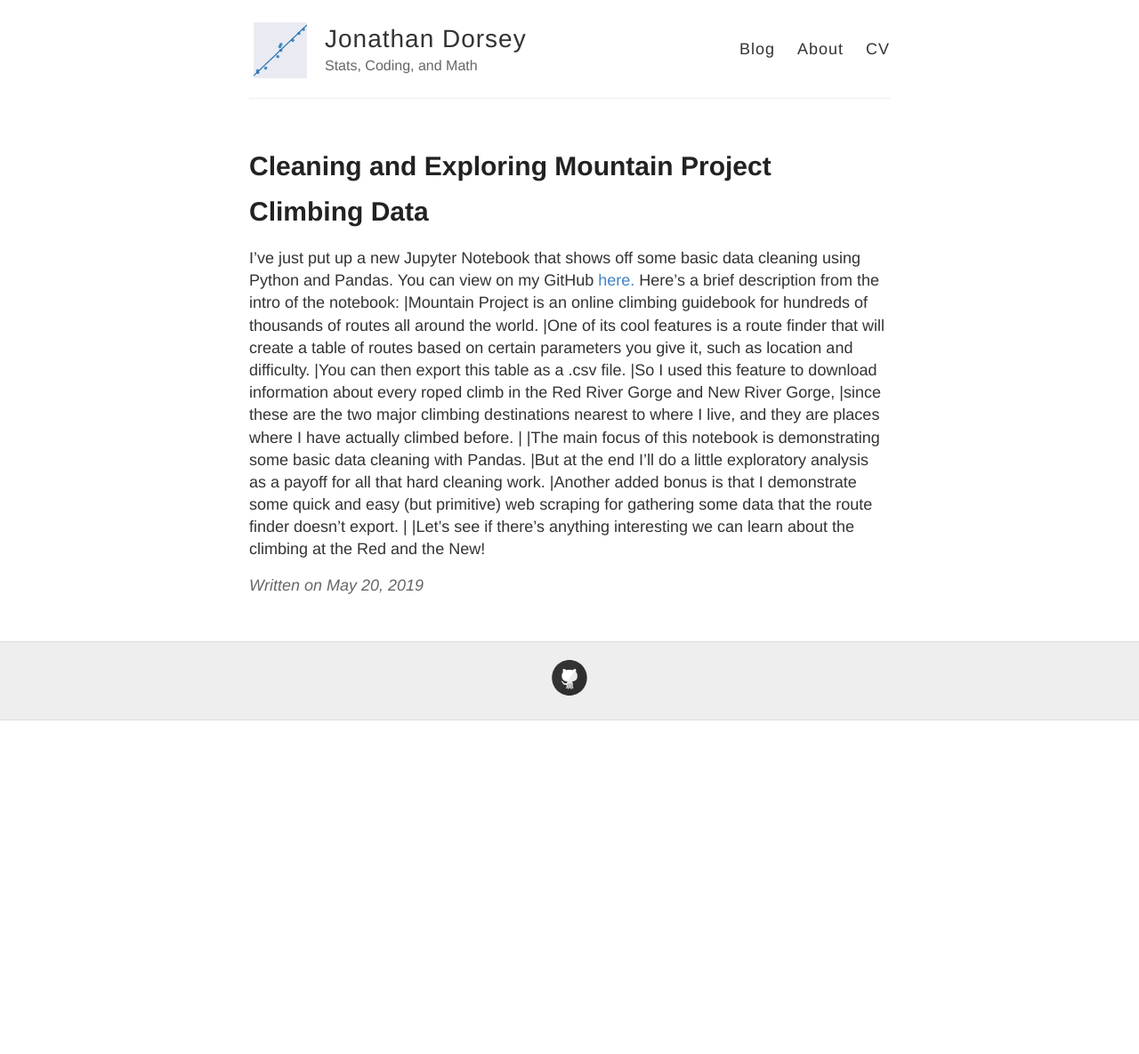
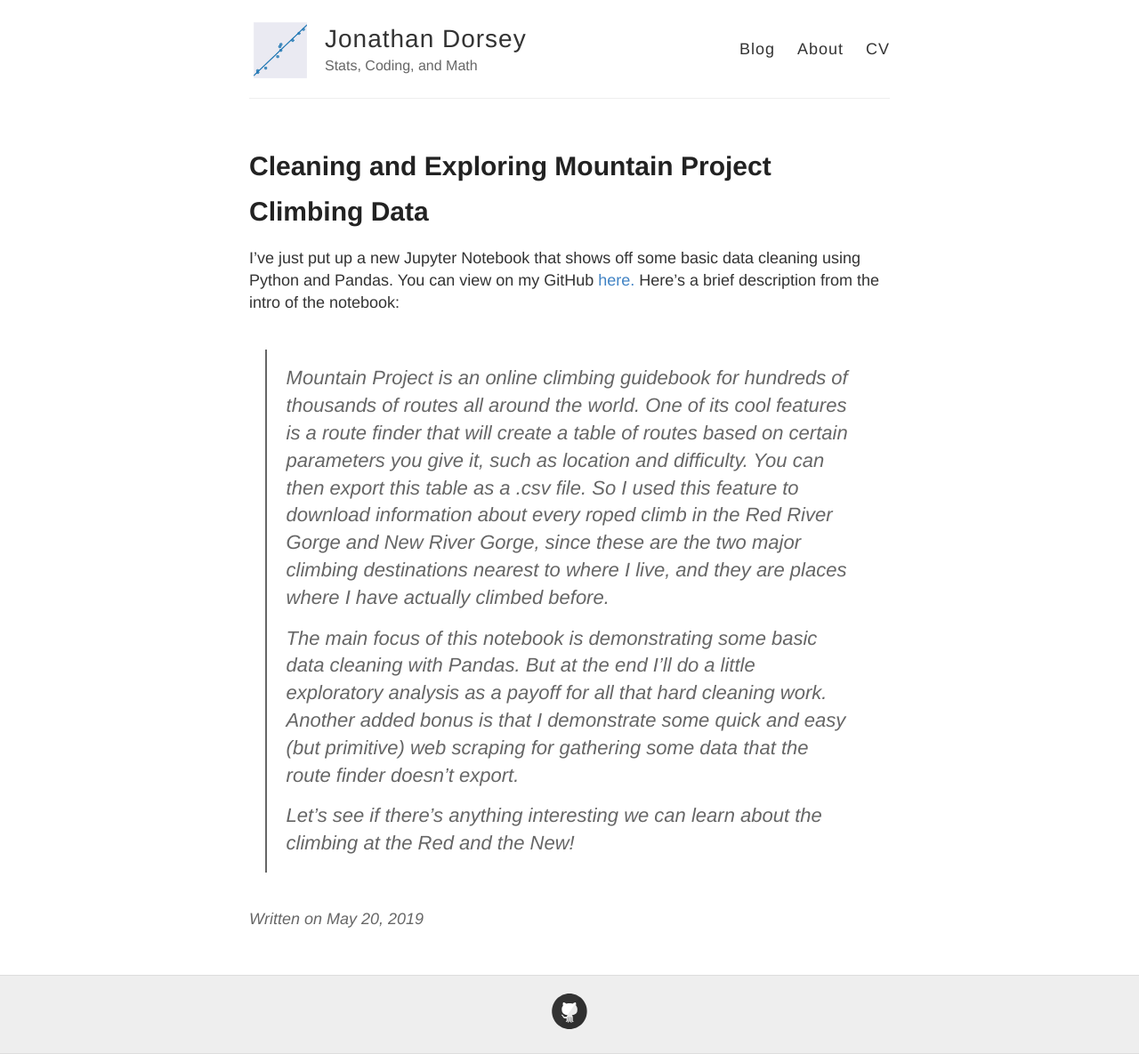
Before and after one commit to jnd18/jnd18.github.io, a Jekyll site: the page built from _posts/2019-05-20-mountain-project-eda.md, in a window 1280 px wide. Shown: the whole page at 89% size. Built offline with Jekyll 4.4.1, drawn with Linux system fonts in a browser that asks for light colours; before the commit the page ends 900 px from its top, so only the background shows below that.

Commit message:
try to fix markdown quoting

```diff
--- a/_posts/2019-05-20-mountain-project-eda.md
+++ b/_posts/2019-05-20-mountain-project-eda.md
@@ -6,14 +6,14 @@
 I've just put up a new Jupyter Notebook that shows off some basic data cleaning using Python and Pandas.
 You can view on my GitHub [here.](https://github.com/jnd18/mountain-project-eda/blob/master/rrg-and-nrg.ipynb)
 Here's a brief description from the intro of the notebook:
-|Mountain Project is an online climbing guidebook for hundreds of thousands of routes all around the world.
-|One of its cool features is a route finder that will create a table of routes based on certain parameters you give it, such as location and difficulty.
-|You can then export this table as a .csv file.
-|So I used this feature to download information about every roped climb in the Red River Gorge and New River Gorge,
-|since these are the two major climbing destinations nearest to where I live, and they are places where I have actually climbed before.
-|
-|The main focus of this notebook is demonstrating some basic data cleaning with Pandas.
-|But at the end I'll do a little exploratory analysis as a payoff for all that hard cleaning work.
-|Another added bonus is that I demonstrate some quick and easy (but primitive) web scraping for gathering some data that the route finder doesn't export.
-|
-|Let's see if there's anything interesting we can learn about the climbing at the Red and the New!
+>Mountain Project is an online climbing guidebook for hundreds of thousands of routes all around the world.
+>One of its cool features is a route finder that will create a table of routes based on certain parameters you give it, such as location and difficulty.
+>You can then export this table as a .csv file.
+>So I used this feature to download information about every roped climb in the Red River Gorge and New River Gorge,
+>since these are the two major climbing destinations nearest to where I live, and they are places where I have actually climbed before.
+>
+>The main focus of this notebook is demonstrating some basic data cleaning with Pandas.
+>But at the end I'll do a little exploratory analysis as a payoff for all that hard cleaning work.
+>Another added bonus is that I demonstrate some quick and easy (but primitive) web scraping for gathering some data that the route finder doesn't export.
+>
+>Let's see if there's anything interesting we can learn about the climbing at the Red and the New!
```
